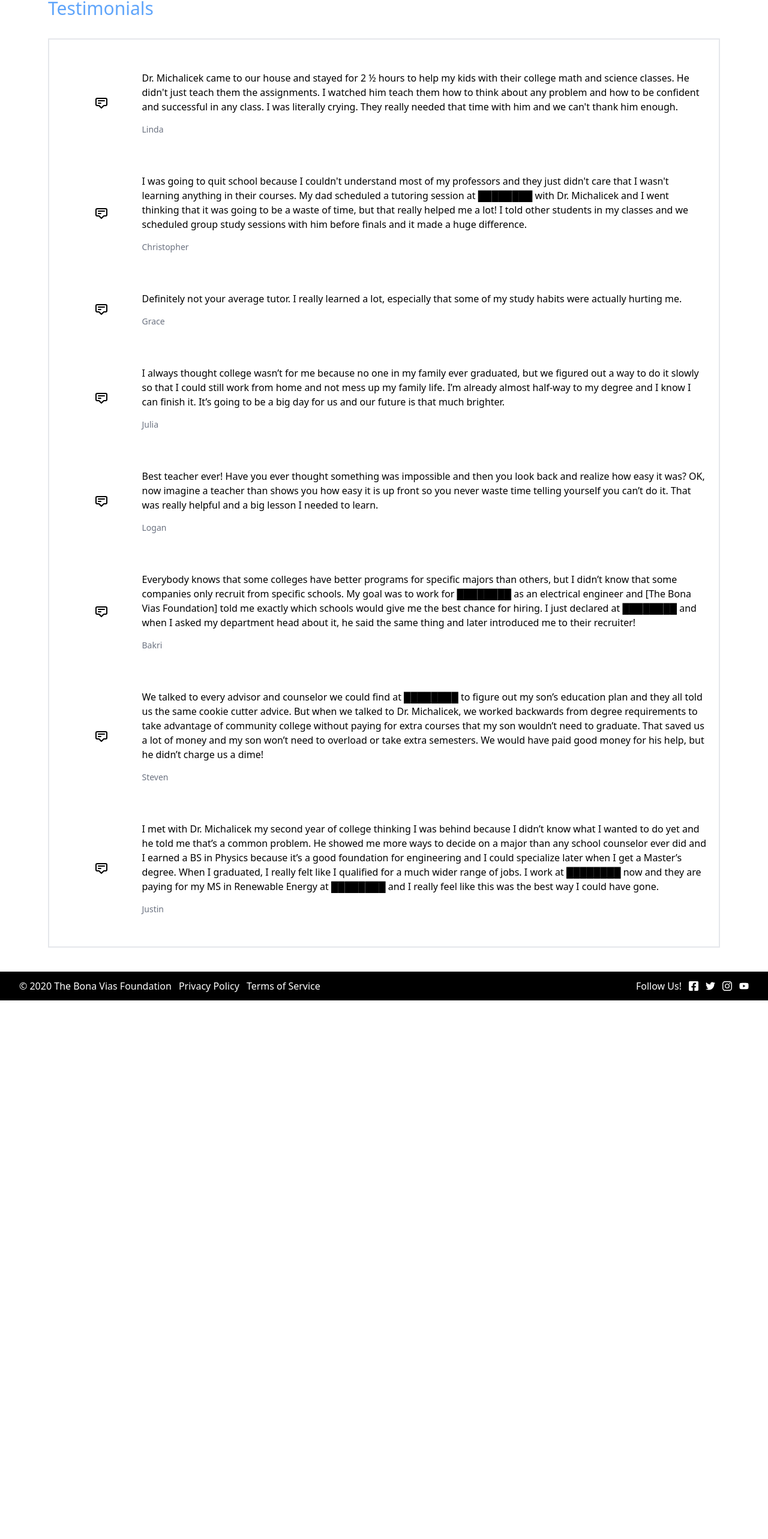
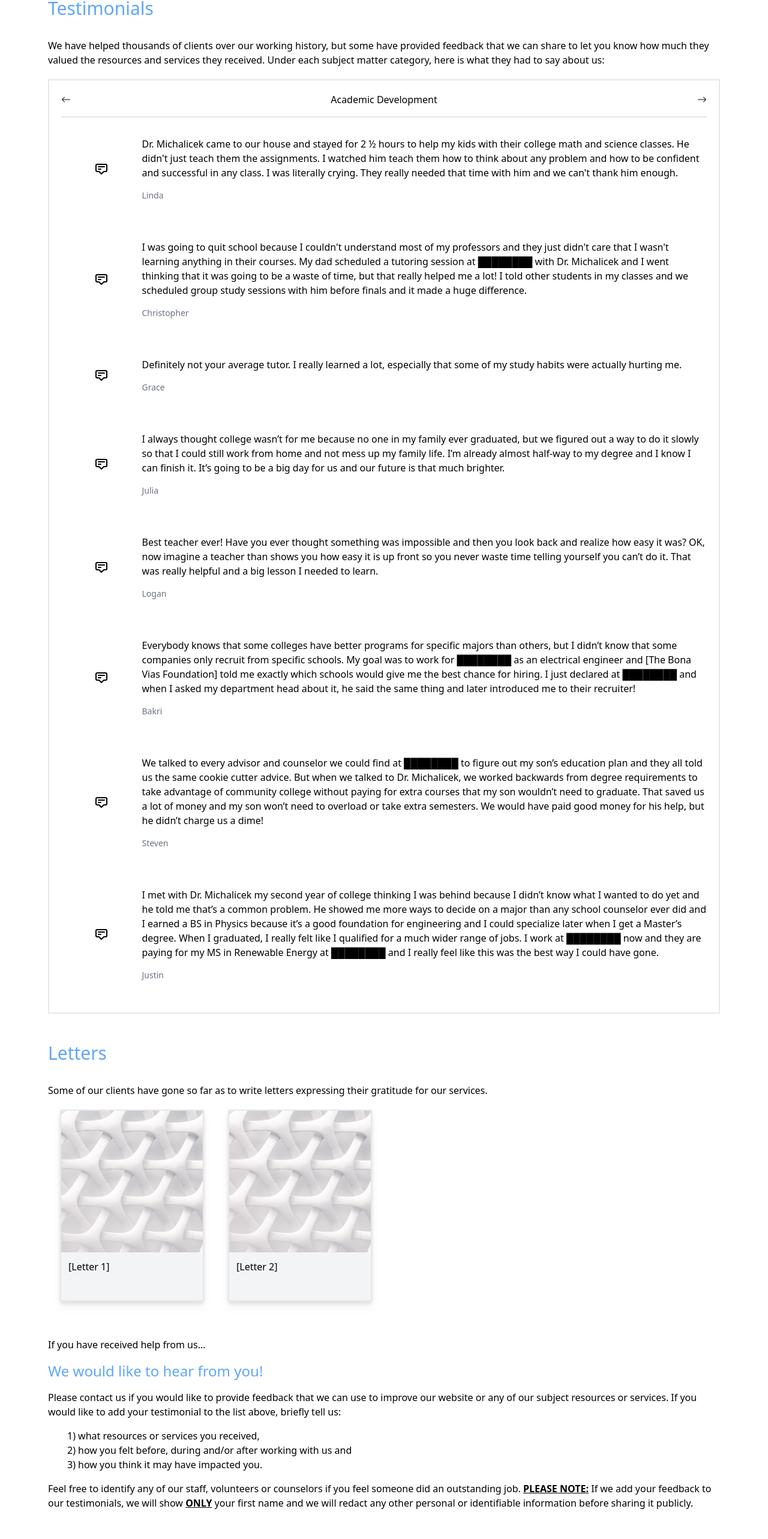
Before and after one commit to LoganMichalicek/bonavias-dev, a React (Create React App) app: page /testimonials in a window 1280 px wide. Shown: the part 116-2682 px from the top of the page at 60% size. Before the commit the page ends 1784 px from the top, so only its background shows below. Built offline with nearby package versions, Linux system fonts and the light colour scheme.

Commit message:
Finished base page layout

```diff
--- a/src/pages/testimonials.jsx
+++ b/src/pages/testimonials.jsx
@@ -1,19 +1,90 @@
-import React from 'react'
-import Testimonial from '../components/Testimonial';
-import data from '../content/testimonials.json'
+import React, { useState } from "react";
+import Testimonial from "../components/Testimonial";
+import data from "../content/testimonials.json";
+import { BsArrowLeft, BsArrowRight } from "react-icons/bs";
+import PageCard from "../components/PageCard";
 
 const Testimonials = () => {
   const keys = Object.keys(data);
+  const [currentTab, setCurrentTab] = useState(0);
+
   return (
-    <div className='page-layout'>
+    <div className="page-layout">
       <h2 className="section-header">Testimonials</h2>
-      <div className='inset-box'>
-        {data[keys[0]].map((entry, idx) => {
-          return <Testimonial key={idx} name={entry.name} message={entry.message} />
-        })}
+      <p>
+        We have helped thousands of clients over our working history, but some
+        have provided feedback that we can share to let you know how much they
+        valued the resources and services they received. Under each subject
+        matter category, here is what they had to say about us:
+      </p>
+      <div className="inset-box py-4">
+        <div className="flex justify-between items-center content-center pb-4 border-b-2">
+          <button
+            className="cursor-pointer"
+            onClick={() => setCurrentTab((currentTab - 1) % keys.length)}
+          >
+            <BsArrowLeft />
+          </button>
+          <span className="">{keys[currentTab]}</span>
+          <button
+            className="cursor-pointer"
+            onClick={() => setCurrentTab((currentTab + 1) % keys.length)}
+          >
+            <BsArrowRight />
+          </button>
+        </div>
+        <div>
+          {data[keys[currentTab]].map((entry, idx) => {
+            return (
+              <Testimonial
+                key={idx}
+                name={entry.name}
+                message={entry.message}
+              />
+            );
+          })}
+        </div>
+      </div>
+      <div className="py-4">
+        <h2 className="section-header">Letters</h2>
+        <p>
+          Some of our clients have gone so far as to write letters expressing
+          their gratitude for our services.
+        </p>
+
+        <div className="flex flex-wrap justify-start items-center">
+          <PageCard name="[Letter 1]" />
+          <PageCard name="[Letter 2]" />
+        </div>
+      </div>
+      <div className="py-4">
+        <p className="py-2">If you have received help from us...</p>
+        <h1 className="text-2xl text-blue-400 py-2">
+          We would like to hear from you!
+        </h1>
+        <p className="py-2">
+          Please contact us if you would like to provide feedback that we can
+          use to improve our website or any of our subject resources or
+          services. If you would like to add your testimonial to the list above,
+          briefly tell us:
+        </p>
+        <div className="px-8 py-2">
+          <p>1) what resources or services you received,</p>
+          <p>2) how you felt before, during and/or after working with us and</p>
+          <p>3) how you think it may have impacted you.</p>
+        </div>
+        <p className="py-2">
+          Feel free to identify any of our staff, volunteers or counselors if
+          you feel someone did an outstanding job.{" "}
+          <span className="font-bold underline">PLEASE NOTE:</span> If we add
+          your feedback to our testimonials, we will show{" "}
+          <span className="underline font-bold">ONLY</span> your first name and
+          we will redact any other personal or identifiable information before
+          sharing it publicly.
+        </p>
       </div>
     </div>
-  )
-}
+  );
+};
 
-export default Testimonials
+export default Testimonials;
```
